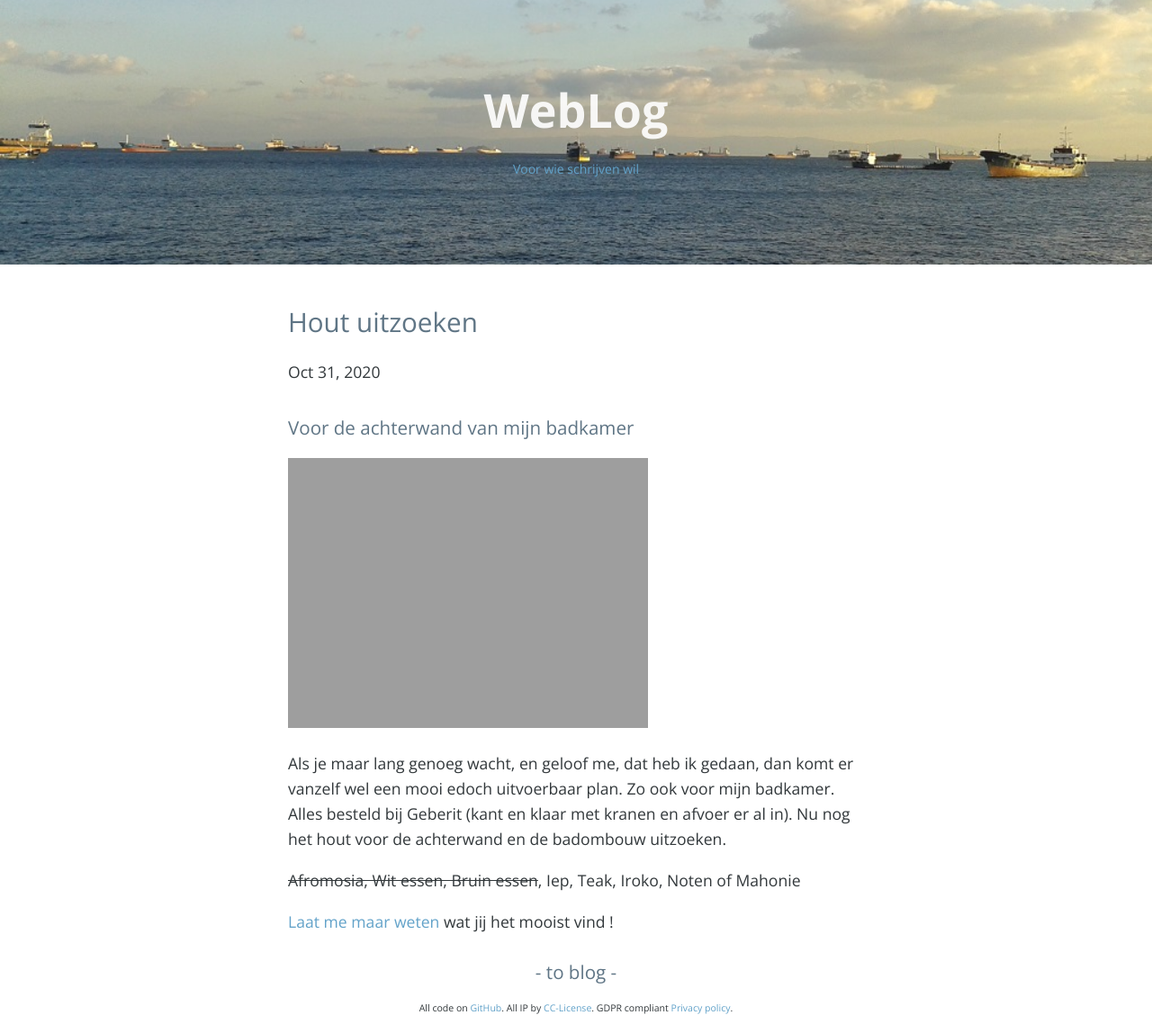
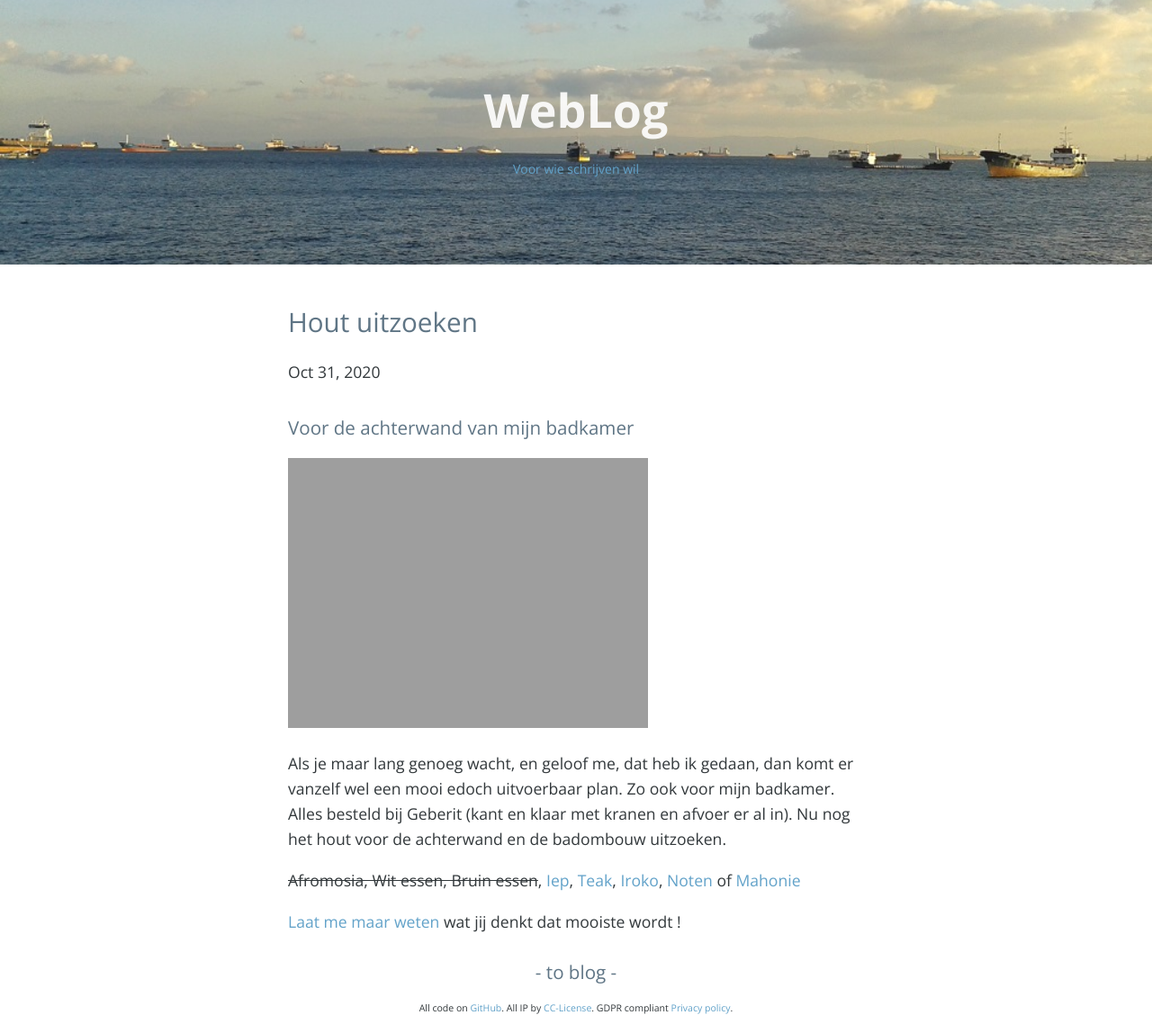
Before and after one commit to fprisse/Weblog, a Jekyll site: the page built from _posts/2020-10-31-houtsoort.md, in a window 1280 px wide. Shown: the whole page at 90% size. Built offline with Jekyll 4.4.1, drawn with Linux system fonts in a browser that asks for light colours; nearby versions of some CDN libraries; comment, search, counter and statistics services are not loaded.

Commit message:
Update 2020-10-31-houtsoort.md

```diff
--- a/_posts/2020-10-31-houtsoort.md
+++ b/_posts/2020-10-31-houtsoort.md
@@ -10,6 +10,6 @@ categories: Huis
 
 Als je maar lang genoeg wacht, en geloof me, dat heb ik gedaan, dan komt er vanzelf wel een mooi edoch uitvoerbaar plan. Zo ook voor mijn badkamer. Alles besteld bij Geberit (kant en klaar met kranen en afvoer er al in). Nu nog het hout voor de achterwand en de badombouw uitzoeken.
 
-~~Afromosia, Wit essen, Bruin essen~~, Iep, Teak, Iroko, Noten of Mahonie
+~~Afromosia, Wit essen, Bruin essen~~, [Iep](https://www.fijnhout.nl/nieuw-binnen-gewaterd-iepenhout/), [Teak](https://www.fijnhout.nl/nieuw-binnen-plantage-teak-diverse-afmetingen/), [Iroko](https://www.fijnhout.nl/product/iroko/), [Noten](https://www.fijnhout.nl/product/noten/) of [Mahonie](https://www.fijnhout.nl/product/mahonie-hout/)
 
-[Laat me maar weten]({{ site.url }}/talktome/) wat jij het mooist vind !
+[Laat me maar weten]({{ site.url }}/talktome/) wat jij denkt dat mooiste wordt !
```
